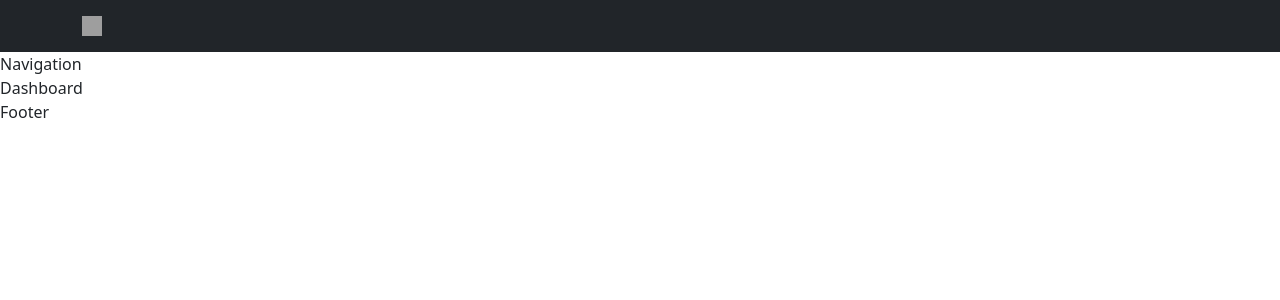
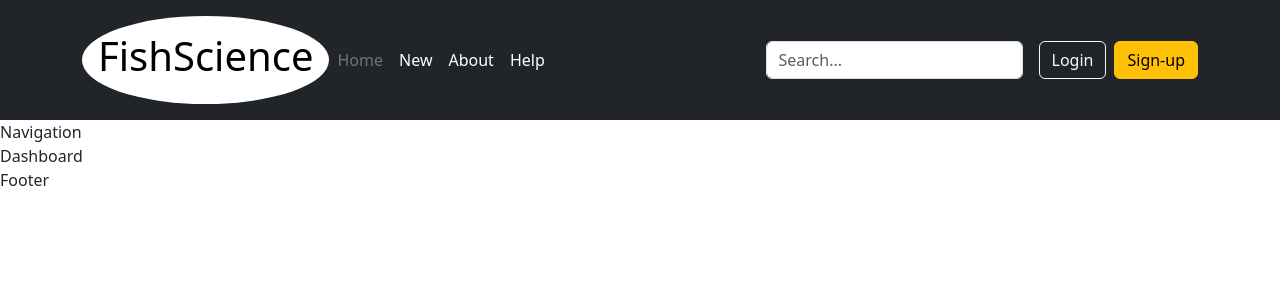
Before and after one commit to Kyle-Haesler/FishScience, a React (Create React App) app in the folder front-end/: page / in a window 1280 px wide. Shown: the top 300 px of the page. Built offline with nearby package versions, Linux system fonts and the light colour scheme; grey boxes are pictures that could not be loaded.

Commit message:
Working on building out a shell for the header

```diff
--- a/front-end/src/sections/Header.js
+++ b/front-end/src/sections/Header.js
@@ -3,17 +3,47 @@ const Header = () => {
     <header className="p-3 bg-dark text-white">
       <div className="container">
         <div className="d-flex flex-wrap align-items-center justify-content-center justify-content-lg-start">
-          <a
-            href="/"
-            className="d-flex align-items-center mb-2 mb-lg-0 text-white text-decoration-none"
-          >
-            <img
-              src="https://images.freeimages.com/images/large-previews/865/tropical-fish-1176775.jpg"
-              width="20"
-              height="20"
-              alt="logo"
-            />
-          </a>
+          <div className="bg-white rounded-circle p-3">
+            <h1 className="text-black">FishScience</h1>
+          </div>
+          <ul className="nav col-12 col-lg-auto me-lg-auto mb-2 justify-content-center mb-md-0">
+            <li>
+              <a href="/" className="nav-link px-2 text-secondary">
+                Home
+              </a>
+            </li>
+            <li>
+              <a href="/" className="nav-link px-2 text-white">
+                New
+              </a>
+            </li>
+            <li>
+              <a href="/" className="nav-link px-2 text-white">
+                About
+              </a>
+            </li>
+            <li>
+              <a href="/" className="nav-link px-2 text-white">
+                Help
+              </a>
+            </li>
+          </ul>
+          <form className="col-12 col-lg-auto mb-3 mb-lg-0 me-lg-3">
+            <input
+              type="search"
+              className="form-control form-control-dark"
+              placeholder="Search..."
+              aria-label="Search"
+            ></input>
+          </form>
+          <div className="text-end">
+            <button type="button" className="btn btn-outline-light me-2">
+              Login
+            </button>
+            <button type="button" className="btn btn-warning">
+              Sign-up
+            </button>
+          </div>
         </div>
       </div>
     </header>
```
